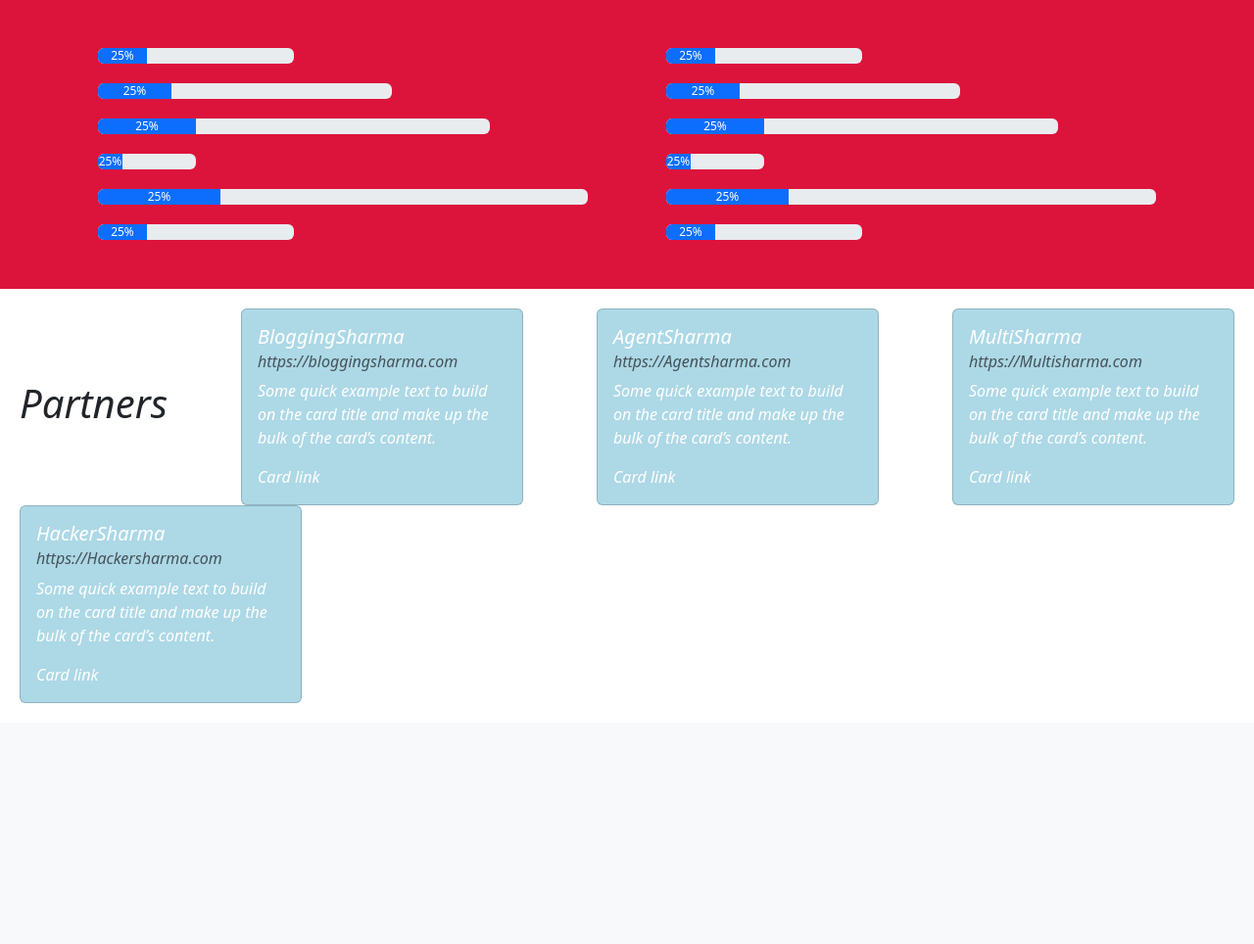
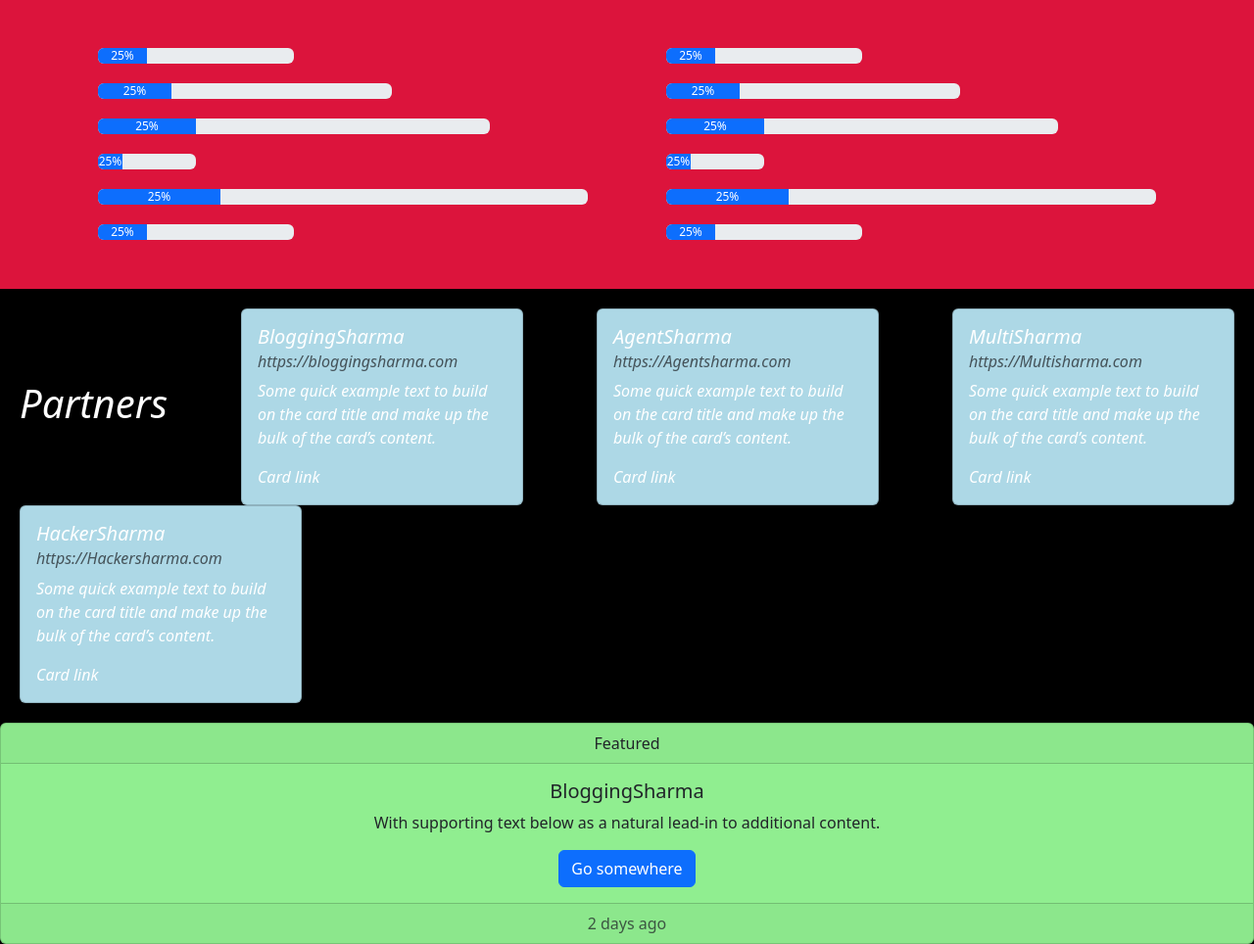
Before and after one commit to electrosharma123/flask-web, a Flask app: page / in a window 1280 px wide. Shown: the part 4286-5250 px from the top of the page at 98% size. Before the commit the page ends 5004 px from the top, so only its background shows below. Run offline with Flask 3, Linux system fonts and the light colour scheme; some libraries are stand-ins or nearby versions.

Commit message:
changed colors

```diff
--- a/app.py
+++ b/app.py
@@ -37,4 +37,4 @@ def partner():
 
 
 if __name__ == "__main__":
-    app.run(debug=True, host="0.0.0.0", port=8000)
+    app.run(debug=True, host="0.0.0.0", port=8010)
--- /dev/null
+++ b/templates/footer.html
@@ -0,0 +1,13 @@
+<div class="card text-center" style="background:lightgreen">
+  <div class="card-header">
+    Featured
+  </div>
+  <div class="card-body">
+    <h5 class="card-title">{{webName}}</h5>
+    <p class="card-text">With supporting text below as a natural lead-in to additional content.</p>
+    <a href="#" class="btn btn-primary">Go somewhere</a>
+  </div>
+  <div class="card-footer text-body-secondary">
+    2 days ago
+  </div>
+</div>
--- a/templates/home.html
+++ b/templates/home.html
@@ -7,7 +7,7 @@
   <title>{{webName}}</title>
   <link href="https://cdn.jsdelivr.net/npm/bootstrap@5.3.6/dist/css/bootstrap.min.css" rel="stylesheet" integrity="sha384-4Q6Gf2aSP4eDXB8Miphtr37CMZZQ5oXLH2yaXMJ2w8e2ZtHTl7GptT4jmndRuHDT" crossorigin="anonymous">
 </head>
-<body class="">
+<body style="background:black">
   <nav class="navbar navbar-expand-lg bg-body-tertiary d-flex bg-danger" style="background:crimson">
     <div class="container-fluid d-flex">
       <a class="navbar-brand" href="#">{{webName}}</a>
@@ -89,11 +89,12 @@
   </div>
     </div>
   <div class="partner d-flex" style="flex-direction:row;justify-content:space-between;align-items:center;padding:20px 20px;flex-wrap:wrap">
-  <h1><i>Partners</i></h1>
+  <h1 style="color:white"><i>Partners</i></h1>
     {%for p in partner%}
     {%include 'job.html'%}
     {%endfor%}
   </div>
+{%include 'footer.html'%}
 </body>
 <script src="https://cdnjs.cloudflare.com/ajax/libs/bootstrap/5.3.3/js/bootstrap.min.js" integrity="sha512-ykZ1QQr0Jy/4ZkvKuqWn4iF3lqPZyij9iRv6sGqLRdTPkY69YX6+7wvVGmsdBbiIfN/8OdsI7HABjvEok6ZopQ==" crossorigin="anonymous" referrerpolicy="no-referrer"></script>
 </html>
```
